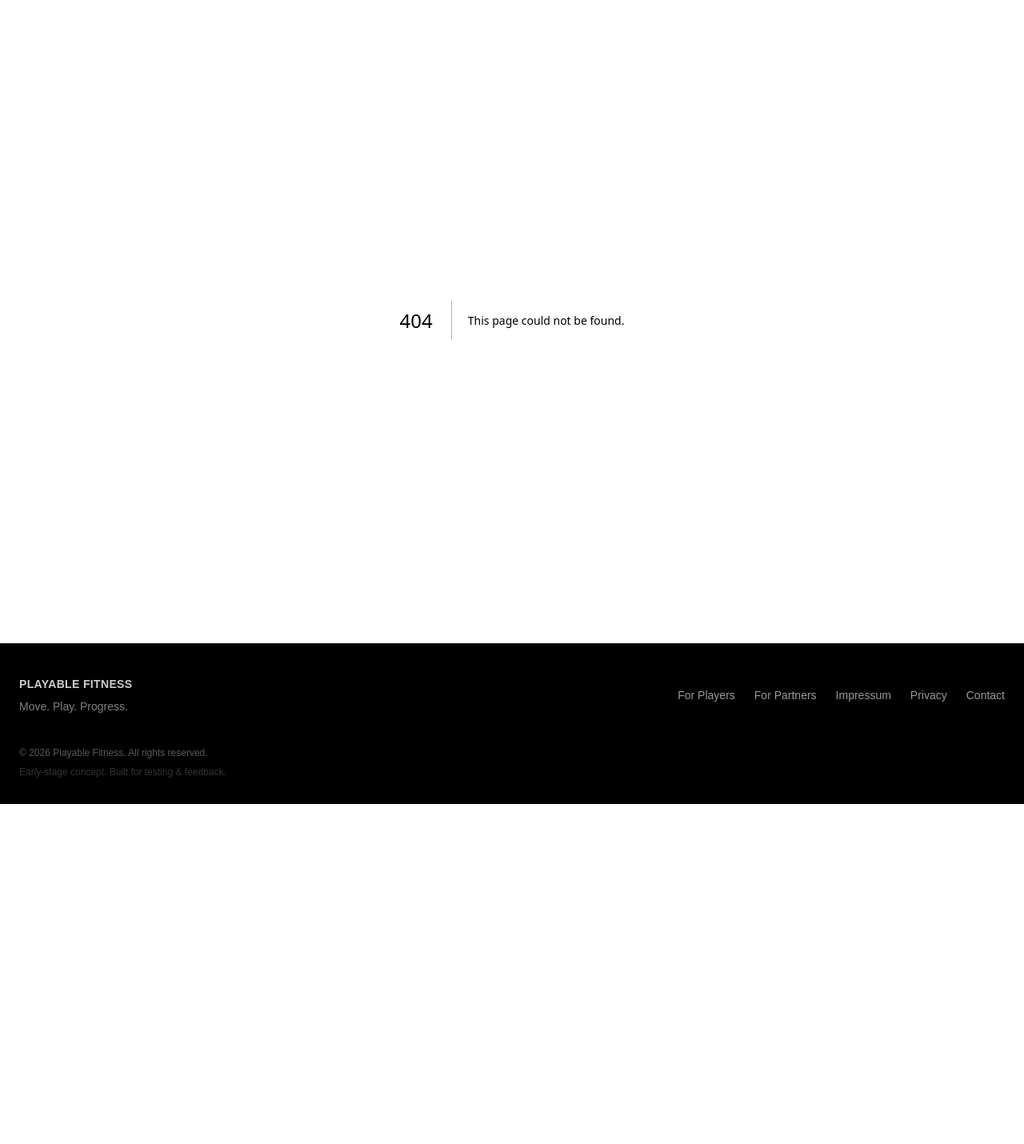
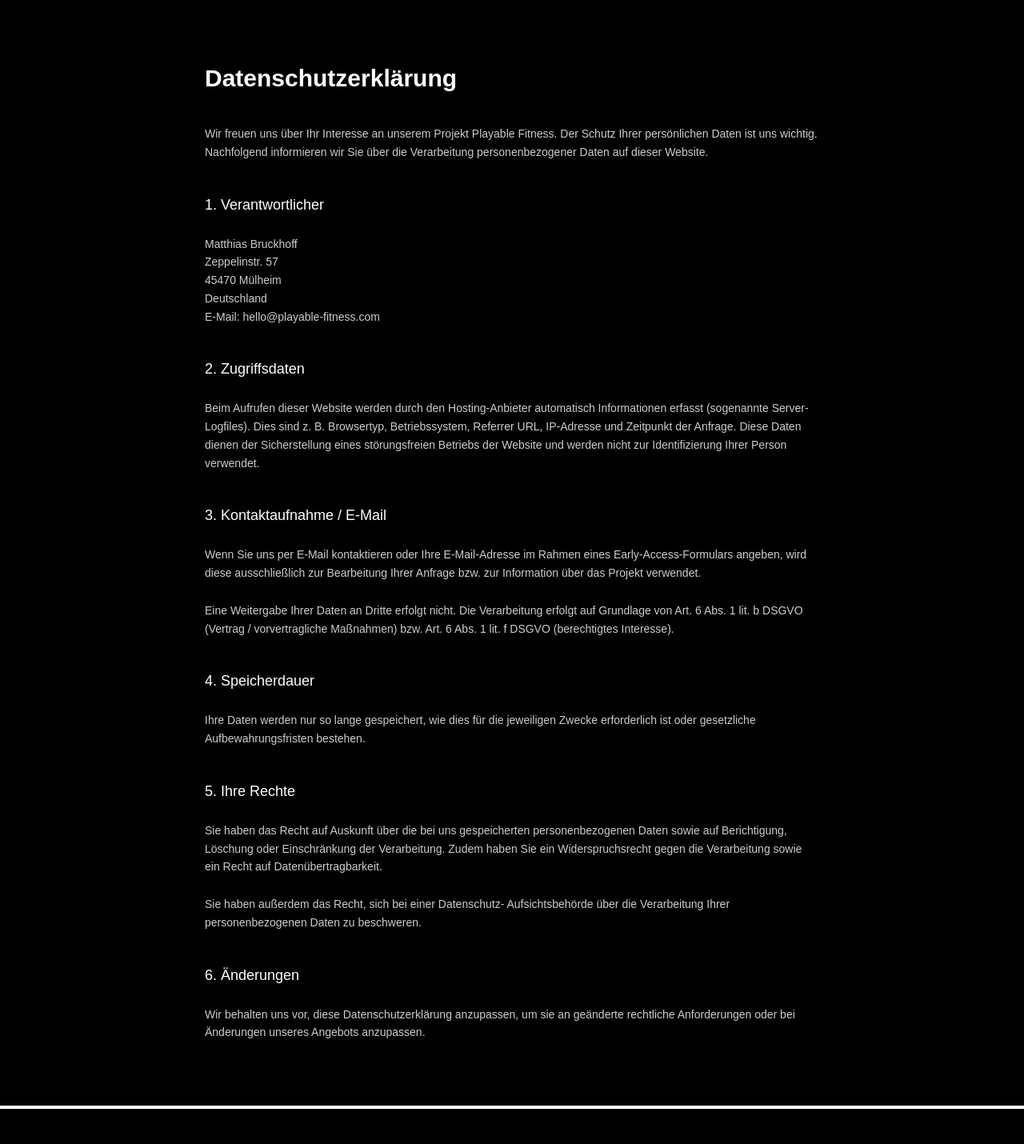
Before and after one commit to PlayableFitness/website, a Next.js app: page /datenschutz in a window 1280 px wide. Before the commit this address had no page. Shown: the top 1430 px of the page at 80% size. Before the commit the page ends 1005 px from the top, so only its background shows below. Built offline with nearby package versions, Linux system fonts and the light colour scheme.

Commit message:
Create page.tsx

```diff
--- /dev/null
+++ b/app/datenschutz/page.tsx
@@ -0,0 +1,101 @@
+export default function DatenschutzPage() {
+  return (
+    <main className="min-h-screen bg-black text-white px-6 py-20">
+      <div className="mx-auto max-w-3xl">
+        <h1 className="text-3xl font-semibold mb-10">Datenschutzerklärung</h1>
+
+        <div className="space-y-6 text-sm leading-relaxed text-white/80">
+
+          <p>
+            Wir freuen uns über Ihr Interesse an unserem Projekt Playable Fitness.
+            Der Schutz Ihrer persönlichen Daten ist uns wichtig. Nachfolgend
+            informieren wir Sie über die Verarbeitung personenbezogener Daten
+            auf dieser Website.
+          </p>
+
+          <h2 className="text-white text-lg font-medium mt-10">
+            1. Verantwortlicher
+          </h2>
+
+          <p>
+            Matthias Bruckhoff<br />
+            Zeppelinstr. 57<br />
+            45470 Mülheim<br />
+            Deutschland<br />
+            E-Mail: hello@playable-fitness.com
+          </p>
+
+          <h2 className="text-white text-lg font-medium mt-10">
+            2. Zugriffsdaten
+          </h2>
+
+          <p>
+            Beim Aufrufen dieser Website werden durch den Hosting-Anbieter
+            automatisch Informationen erfasst (sogenannte Server-Logfiles).
+            Dies sind z. B. Browsertyp, Betriebssystem, Referrer URL,
+            IP-Adresse und Zeitpunkt der Anfrage. Diese Daten dienen der
+            Sicherstellung eines störungsfreien Betriebs der Website und
+            werden nicht zur Identifizierung Ihrer Person verwendet.
+          </p>
+
+          <h2 className="text-white text-lg font-medium mt-10">
+            3. Kontaktaufnahme / E-Mail
+          </h2>
+
+          <p>
+            Wenn Sie uns per E-Mail kontaktieren oder Ihre E-Mail-Adresse im
+            Rahmen eines Early-Access-Formulars angeben, wird diese ausschließlich
+            zur Bearbeitung Ihrer Anfrage bzw. zur Information über das Projekt
+            verwendet.
+          </p>
+
+          <p>
+            Eine Weitergabe Ihrer Daten an Dritte erfolgt nicht. Die Verarbeitung
+            erfolgt auf Grundlage von Art. 6 Abs. 1 lit. b DSGVO (Vertrag /
+            vorvertragliche Maßnahmen) bzw. Art. 6 Abs. 1 lit. f DSGVO
+            (berechtigtes Interesse).
+          </p>
+
+          <h2 className="text-white text-lg font-medium mt-10">
+            4. Speicherdauer
+          </h2>
+
+          <p>
+            Ihre Daten werden nur so lange gespeichert, wie dies für die
+            jeweiligen Zwecke erforderlich ist oder gesetzliche
+            Aufbewahrungsfristen bestehen.
+          </p>
+
+          <h2 className="text-white text-lg font-medium mt-10">
+            5. Ihre Rechte
+          </h2>
+
+          <p>
+            Sie haben das Recht auf Auskunft über die bei uns gespeicherten
+            personenbezogenen Daten sowie auf Berichtigung, Löschung oder
+            Einschränkung der Verarbeitung. Zudem haben Sie ein
+            Widerspruchsrecht gegen die Verarbeitung sowie ein Recht auf
+            Datenübertragbarkeit.
+          </p>
+
+          <p>
+            Sie haben außerdem das Recht, sich bei einer Datenschutz-
+            Aufsichtsbehörde über die Verarbeitung Ihrer personenbezogenen
+            Daten zu beschweren.
+          </p>
+
+          <h2 className="text-white text-lg font-medium mt-10">
+            6. Änderungen
+          </h2>
+
+          <p>
+            Wir behalten uns vor, diese Datenschutzerklärung anzupassen, um sie
+            an geänderte rechtliche Anforderungen oder bei Änderungen unseres
+            Angebots anzupassen.
+          </p>
+
+        </div>
+      </div>
+    </main>
+  );
+}
```
